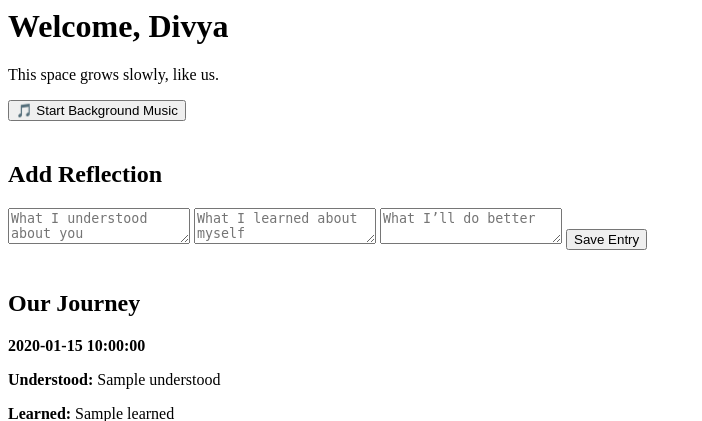
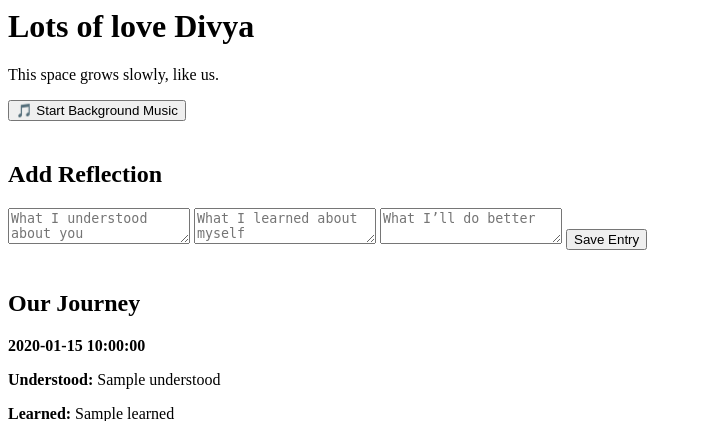
Before and after one commit to Ayush28o/learning-log-, a Flask app: template templates/index.html in a window 1280 px wide. Shown: the top 421 px of the page, without its empty margins (0-702 px from the left). Run offline with Flask 3, Linux system fonts and the light colour scheme; the template is opened without the code that fills it: most values are stand-ins (such as "Sample title", 1, 10 or a date in 2020).

Commit message:
Change greeting message to 'Lots of love Divya'

```diff
--- a/templates/index.html
+++ b/templates/index.html
@@ -2,7 +2,7 @@
 
 <div class="container">
 
-<h1>Welcome, Divya</h1>
+<h1>Lots of love Divya</h1>
 <p class="subtitle">This space grows slowly, like us.</p>
 
 <button onclick="playMusic()">🎵 Start Background Music</button>
```
